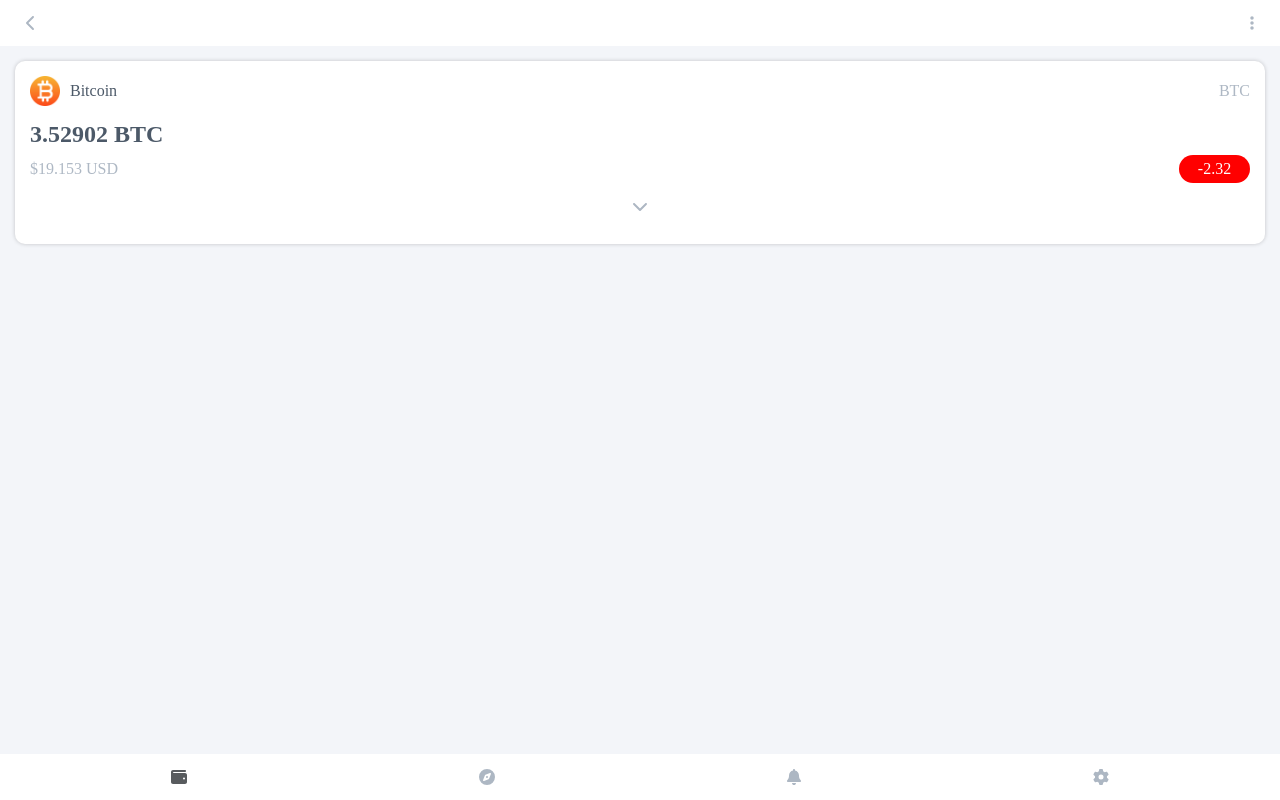
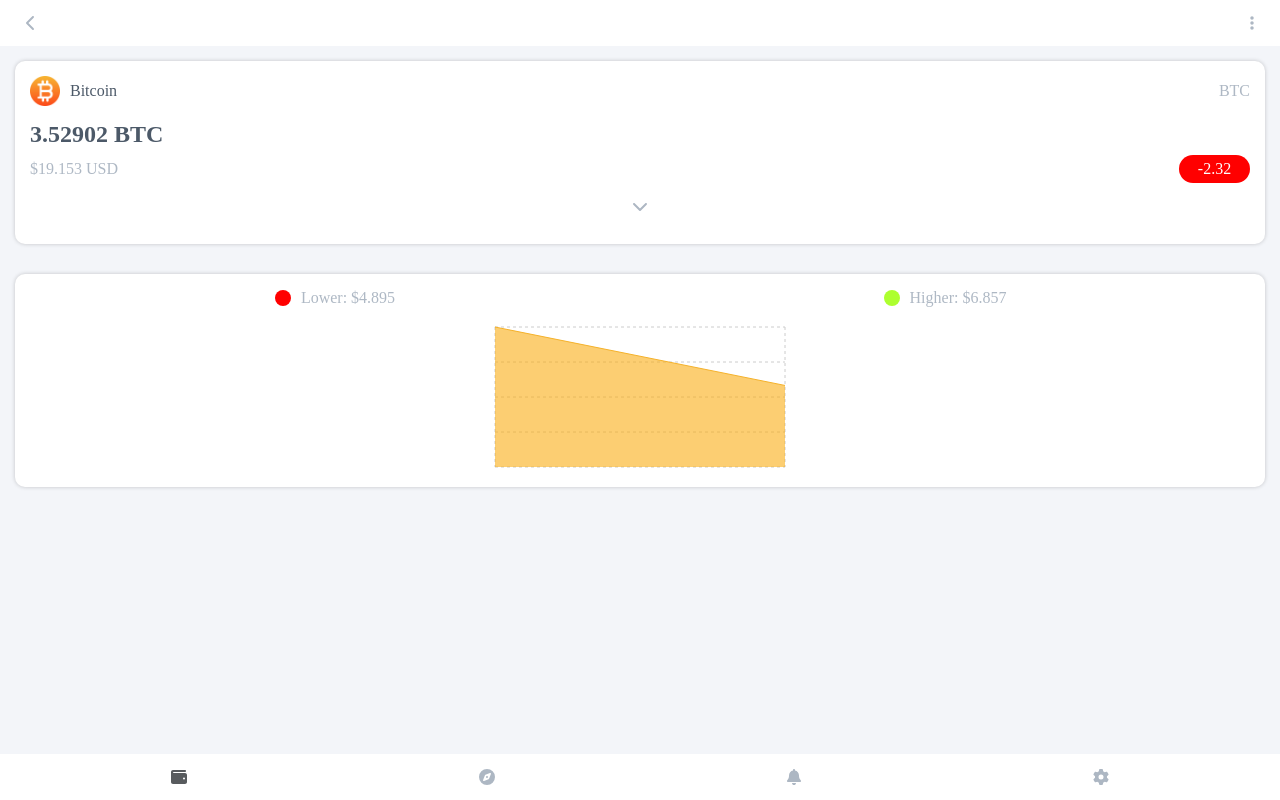
Before and after one commit to Masoud-z/bitcoin-wallet, a Next.js app: page / in a window 1280 px wide. Built offline with nearby package versions, Linux system fonts and the light colour scheme.

Commit message:
fix design problems in CoinPriceDetail

```diff
--- a/components/coinPage/coinPage.jsx
+++ b/components/coinPage/coinPage.jsx
@@ -1,4 +1,6 @@
+"use client";
 import CoinPriceDetail from "../coinPriceDetail/CoinPriceDetail";
+import PriceChart from "../priceChart/PriceCahrt";
 import styles from "./CoinPage.module.css";
 
 function CoinPage() {
@@ -20,6 +22,7 @@ function CoinPage() {
         price={coin.price}
         change={coin.change}
       />
+      <PriceChart title="BTC" current={5.483} lower={4.895} higher={6.857} />
     </div>
   );
 }
--- a/components/coinPriceDetail/CoinPriceDetail.jsx
+++ b/components/coinPriceDetail/CoinPriceDetail.jsx
@@ -8,7 +8,7 @@ function CoinPriceDetail({ img, name, title, amount, price, change }) {
   const [detailOpen, setDetailOpen] = useState(false);
 
   return (
-    <section className={styles.container}>
+    <section className="container">
       <div className={styles.namInfo}>
         <div className={styles.name}>
           <Image src={img} width={30} height={30} alt="coin" />
@@ -35,7 +35,7 @@ function CoinPriceDetail({ img, name, title, amount, price, change }) {
           <FontAwesomeIcon icon={faChevronDown} />
         )}
       </div>
-      <div className={styles.overalContainer}>
+      <div className={styles.overallContainer}>
         <div
           className={`${styles.ordersContainer} ${
             !detailOpen && styles.detailOpen
--- a/components/coinPriceDetail/CoinPriceDetail.module.css
+++ b/components/coinPriceDetail/CoinPriceDetail.module.css
@@ -1,17 +1,3 @@
-.container {
-  width: 100%;
-  background-color: #fff;
-  border-radius: 10px;
-  padding: 15px;
-  margin-top: 15px;
-  display: flex;
-  flex-direction: column;
-  justify-content: center;
-  align-items: center;
-  gap: 15px;
-  box-shadow: 0px 0px 4px 0px rgba(0, 0, 0, 0.2);
-}
-
 .namInfo {
   display: flex;
   justify-content: space-between;
@@ -56,7 +42,7 @@
   justify-content: center;
   align-items: center;
   border-radius: 15px;
-  background-color: #00ffff;
+  background-color: greenyellow;
   color: #fff;
 }
 
@@ -71,7 +57,7 @@
   color: #adb7c3;
 }
 
-.overalContainer {
+.overallContainer {
   width: 100%;
   overflow: hidden;
 }
--- /dev/null
+++ b/components/priceChart/PriceCahrt.jsx
@@ -0,0 +1,57 @@
+import { FontAwesomeIcon } from "@fortawesome/react-fontawesome";
+import { faCircle } from "@fortawesome/free-solid-svg-icons";
+
+import {
+  LineChart,
+  Line,
+  XAxis,
+  YAxis,
+  CartesianGrid,
+  Tooltip,
+  Brush,
+  AreaChart,
+  Area,
+} from "recharts";
+const data = [
+  {
+    name: "Page A",
+    uv: 4000,
+    pv: 2400,
+    amt: 2400,
+  },
+  {
+    name: "Page B",
+    uv: 3000,
+    pv: 1398,
+    amt: 2210,
+  },
+];
+
+import styles from "./PriceChart.module.css";
+
+function PriceChart({ title, current, lower, higher }) {
+  return (
+    <div className="container">
+      <div className={styles.priceContainer}>
+        <div>
+          <FontAwesomeIcon icon={faCircle} className={styles.lower} />
+          Lower: ${lower}
+        </div>
+        <div>
+          <FontAwesomeIcon icon={faCircle} className={styles.higher} />
+          Higher: ${higher}
+        </div>
+      </div>
+
+      <AreaChart width={300} height={150} data={data} syncId="anyId">
+        <CartesianGrid strokeDasharray="3 3" />
+
+        <Tooltip />
+        <Line type="monotone" dataKey="pv" stroke="#82ca9d" fill="#82ca9d" />
+        <Area type="monotone" dataKey="pv" stroke="#f5b22b" fill="#fbae15" />
+      </AreaChart>
+    </div>
+  );
+}
+
+export default PriceChart;
--- /dev/null
+++ b/components/priceChart/PriceChart.module.css
@@ -0,0 +1,23 @@
+.priceContainer {
+  display: flex;
+  justify-content: space-between;
+  align-items: center;
+  color: #aeb8c4;
+  width: 100%;
+}
+
+.priceContainer > div {
+  display: flex;
+  justify-content: center;
+  align-items: center;
+  gap: 10px;
+  width: 100%;
+}
+
+.lower {
+  color: red;
+}
+
+.higher {
+  color: greenyellow;
+}
--- a/package.json
+++ b/package.json
@@ -15,6 +15,7 @@
     "@fortawesome/react-fontawesome": "^0.2.0",
     "next": "13.4.10",
     "react": "18.2.0",
-    "react-dom": "18.2.0"
+    "react-dom": "18.2.0",
+    "recharts": "^2.7.2"
   }
 }
--- a/styles/globals.css
+++ b/styles/globals.css
@@ -20,3 +20,17 @@ body {
 .active {
   color: #585b5e;
 }
+
+.container {
+  width: 100%;
+  background-color: #fff;
+  border-radius: 10px;
+  padding: 15px;
+  margin-top: 15px;
+  display: flex;
+  flex-direction: column;
+  justify-content: center;
+  align-items: center;
+  gap: 15px;
+  box-shadow: 0px 0px 4px 0px rgba(0, 0, 0, 0.2);
+}
```
Also changed, not shown: 1 other file (tests, documents, lock files or other folders).
